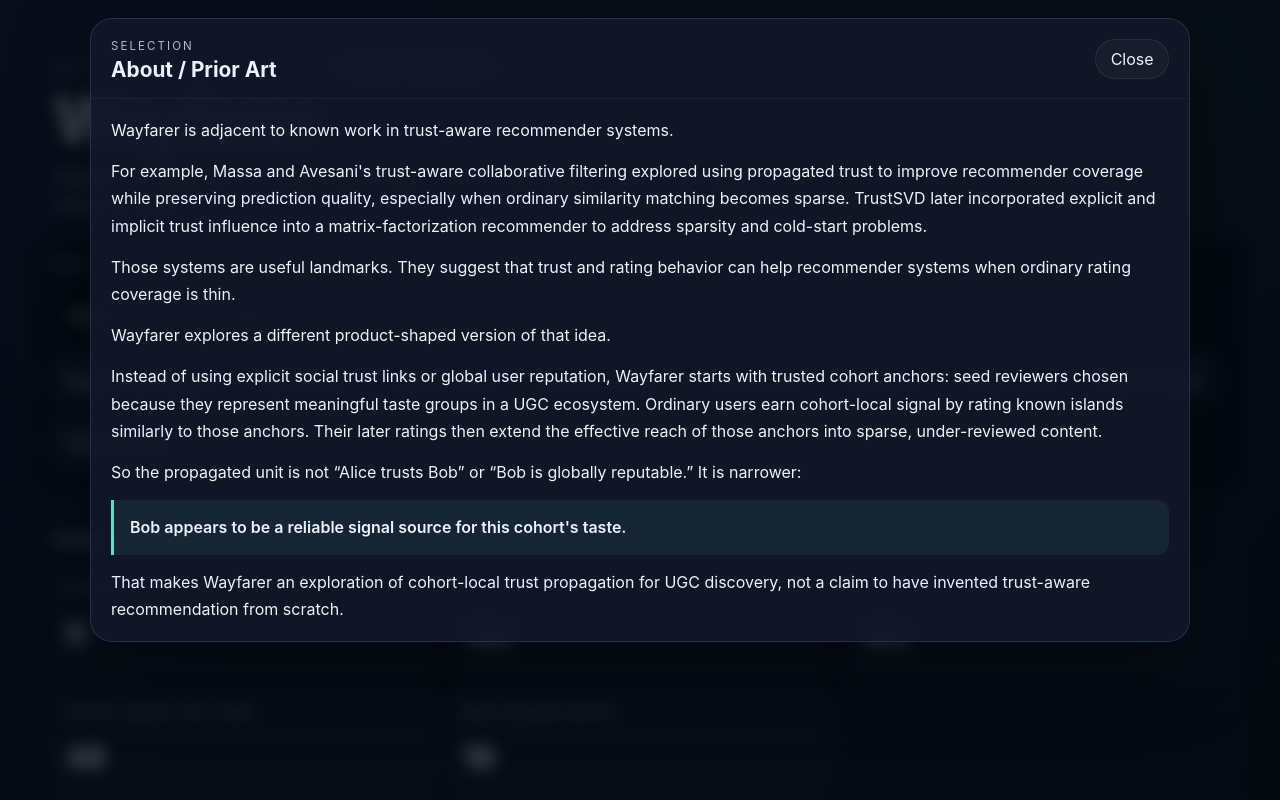
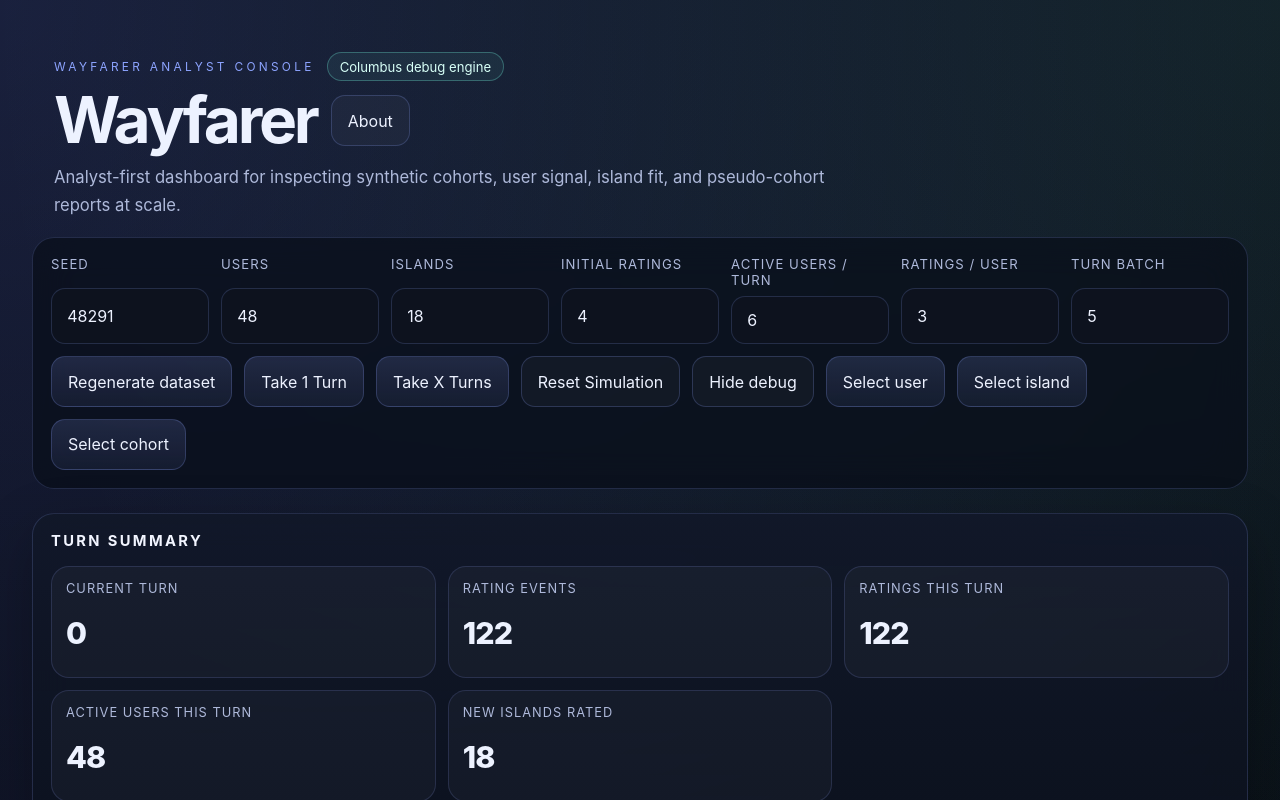
Before and after one commit to BrianUrbanek/Wayfarer, a React (Vite) app: page / in a window 1280 px wide. Shown: the top 800 px of the page. Built offline with nearby package versions, Linux system fonts and the light colour scheme.

Commit message:
fix: move about trigger to title bar

```diff
--- a/src/App.tsx
+++ b/src/App.tsx
@@ -182,7 +182,7 @@ export default function App() {
   const [selectedIslandId, setSelectedIslandId] = useState<string>('');
   const [comparisonCohortId, setComparisonCohortId] = useState<string>('auto');
   const [showDebug, setShowDebug] = useState(true);
-  const [showAbout, setShowAbout] = useState(true);
+  const [showAbout, setShowAbout] = useState(false);
   const [modalKind, setModalKind] = useState<SelectionModalKind>(null);
   const [drawerState, setDrawerState] = useState<DrawerState>(null);
 
@@ -766,7 +766,12 @@ export default function App() {
           <p className="eyebrow">Wayfarer analyst console</p>
           <span className="hero__pill">Columbus debug engine</span>
         </div>
-        <h1>Wayfarer</h1>
+        <div className="hero__title-row">
+          <h1>Wayfarer</h1>
+          <button type="button" className="button button--ghost hero__about-button" onClick={() => setShowAbout(true)}>
+            About
+          </button>
+        </div>
         <p className="subtitle">
           Analyst-first dashboard for inspecting synthetic cohorts, user signal, island fit, and
           pseudo-cohort reports at scale.
@@ -889,9 +894,6 @@ export default function App() {
           </button>
           <button type="button" className="button button--ghost" onClick={() => setShowDebug((value) => !value)}>
             {showDebug ? 'Hide debug' : 'Show debug'}
-          </button>
-          <button type="button" className="button button--ghost" onClick={() => setShowAbout((value) => !value)}>
-            {showAbout ? 'Hide about' : 'About / Prior Art'}
           </button>
           {openSelectionButton('user', 'Select user')}
           {openSelectionButton('island', 'Select island')}
--- a/src/styles.css
+++ b/src/styles.css
@@ -84,6 +84,17 @@ select {
   font-size: clamp(2.7rem, 5vw, 5rem);
   line-height: 0.92;
   letter-spacing: -0.05em;
+}
+
+.hero__title-row {
+  display: flex;
+  align-items: center;
+  gap: 14px;
+  flex-wrap: wrap;
+}
+
+.hero__title-row .hero__about-button {
+  margin-top: 10px;
 }
 
 .subtitle {
```
